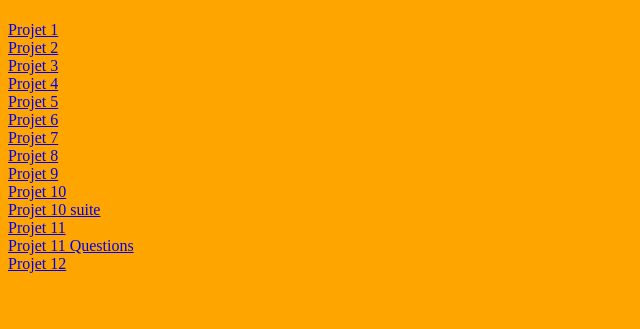
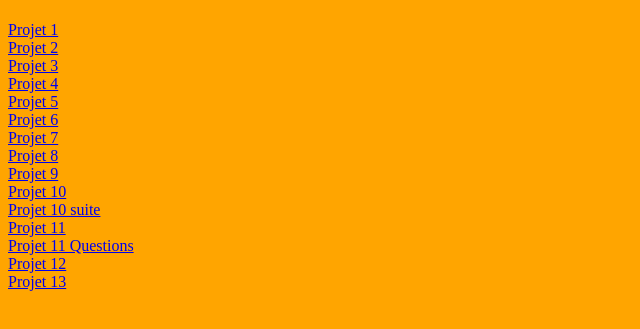
Before and after one commit to jmibrahim2005/BTS-SIO, a plain HTML site: page index.html in a window 1280 px wide. Shown: the part 59-388 px from the top of the page, without its empty margins (0-640 px from the left). Drawn offline with Linux system fonts and the light colour scheme.

Commit message:
Add Projet 13 link to index.html
Added a link to Projet 13 in the index.

```diff
--- a/index.html
+++ b/index.html
@@ -21,6 +21,7 @@
 	<a href="projet11/index.html">Projet 11</a><br>
 	<a href="projet11questions/index.html">Projet 11 Questions</a><br>
 	<a href="FIN TP2/accueil.html">Projet 12</a><br>
+	<a href="projet13/index.html">Projet 13</a><br>
 
 </body>
 </html>
```
